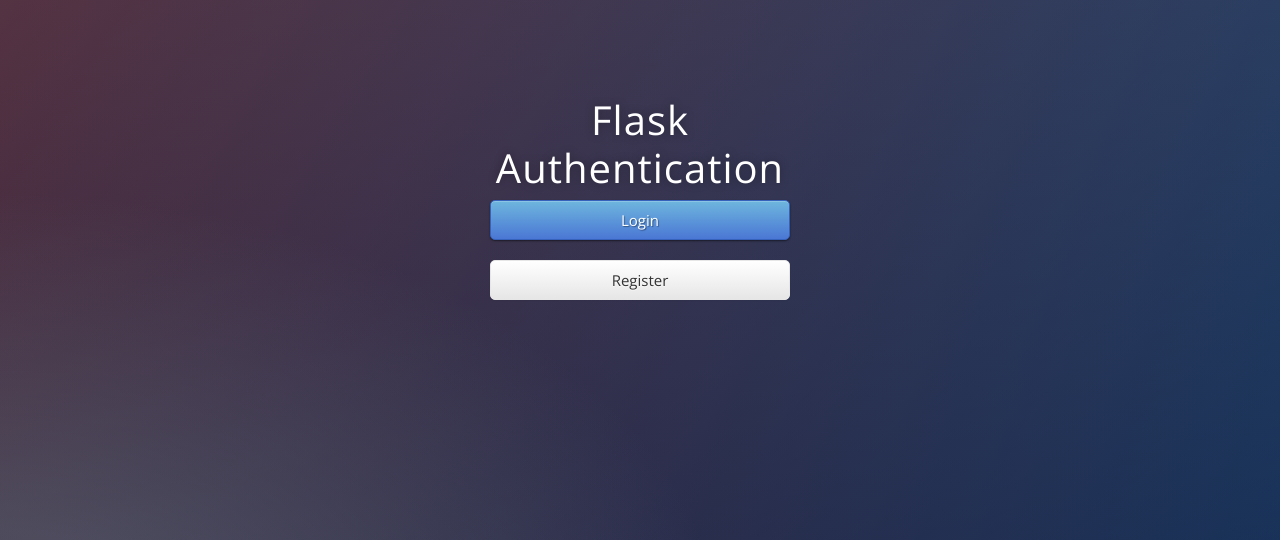
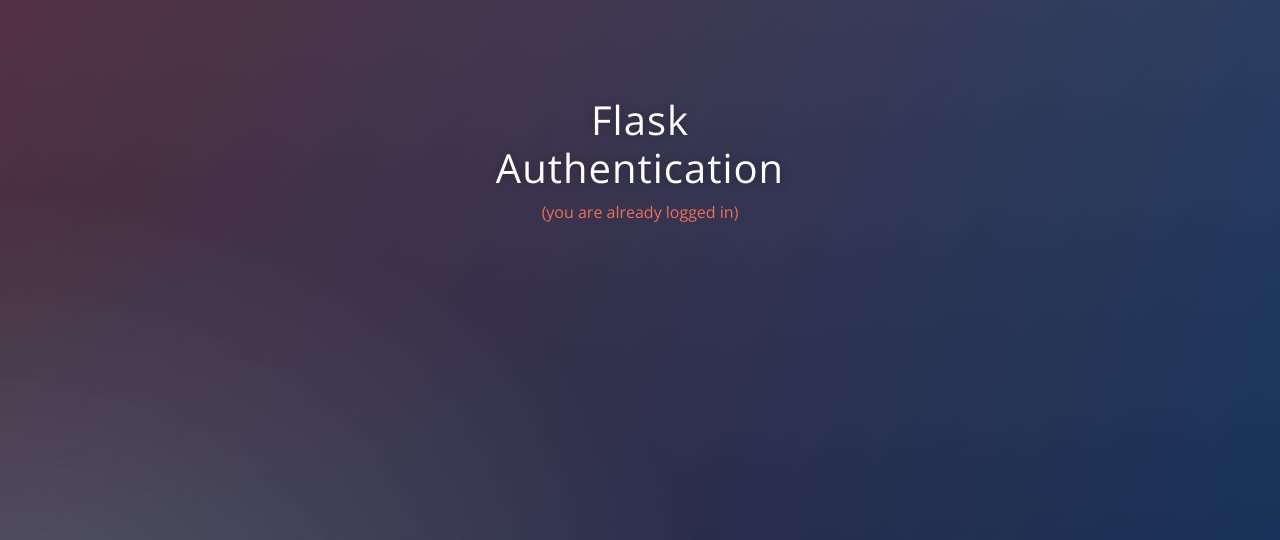
Before and after one commit to mohamad335/flask-authentication, a Flask app: page / in a window 1280 px wide. Shown: the part 154-694 px from the top of the page. Run offline with Flask 3, Linux system fonts and the light colour scheme; some libraries are stand-ins or nearby versions.

Commit message:
delete login page from home for those who already login

```diff
--- a/main.py
+++ b/main.py
@@ -69,7 +69,7 @@ def register():
     return render_template("register.html")
 
 
-@app.route('/login')
+@app.route('/login',  methods=["GET", "POST"])
 def login():
     if request.method == "POST":
         email = request.form.get("email")
@@ -84,7 +84,7 @@ def login():
             return redirect(url_for('login'))
         else:
             login_user(user)
-            return render_template("secrets.html", name=user.name)
+            return render_template("secrets.html")
     return render_template("login.html")
 
 
--- a/templates/base.html
+++ b/templates/base.html
@@ -38,6 +38,7 @@
         </ul>
       </div>
     </nav>
-    {% block content %} {% endblock %}
+    {% block content %}
+     {% endblock %}
   </body>
 </html>
--- a/templates/index.html
+++ b/templates/index.html
@@ -3,14 +3,16 @@
 <div class="box">
   <h1>Flask Authentication</h1>
   <!-- TODO: Hide the Login/Registration buttons for logged-in users -->
+  {% if not_logged_in: %}
   <a href="{{ url_for('login') }}" class="btn btn-primary btn-block btn-large"
-    >Login</a
-  >
+    >Login</a>
   <a
     href="{{ url_for('register') }}"
     class="btn btn-secondary btn-block btn-large"
-    >Register</a
-  >
+    >Register</a>
+  {% else %}
+  <p>(you are already logged in)</p>
+  {% endif %}
 </div>
 
 {% endblock %}
--- a/templates/login.html
+++ b/templates/login.html
@@ -2,7 +2,7 @@
 
 <div class="box">
   <h1>Login</h1>
-  {% with message = get_flashed_message() %}
+  {% with message = get_flashed_messages() %}
     {% if messages %}
       {% for message in messages %}
         <p>{{ message }}</p>
```
